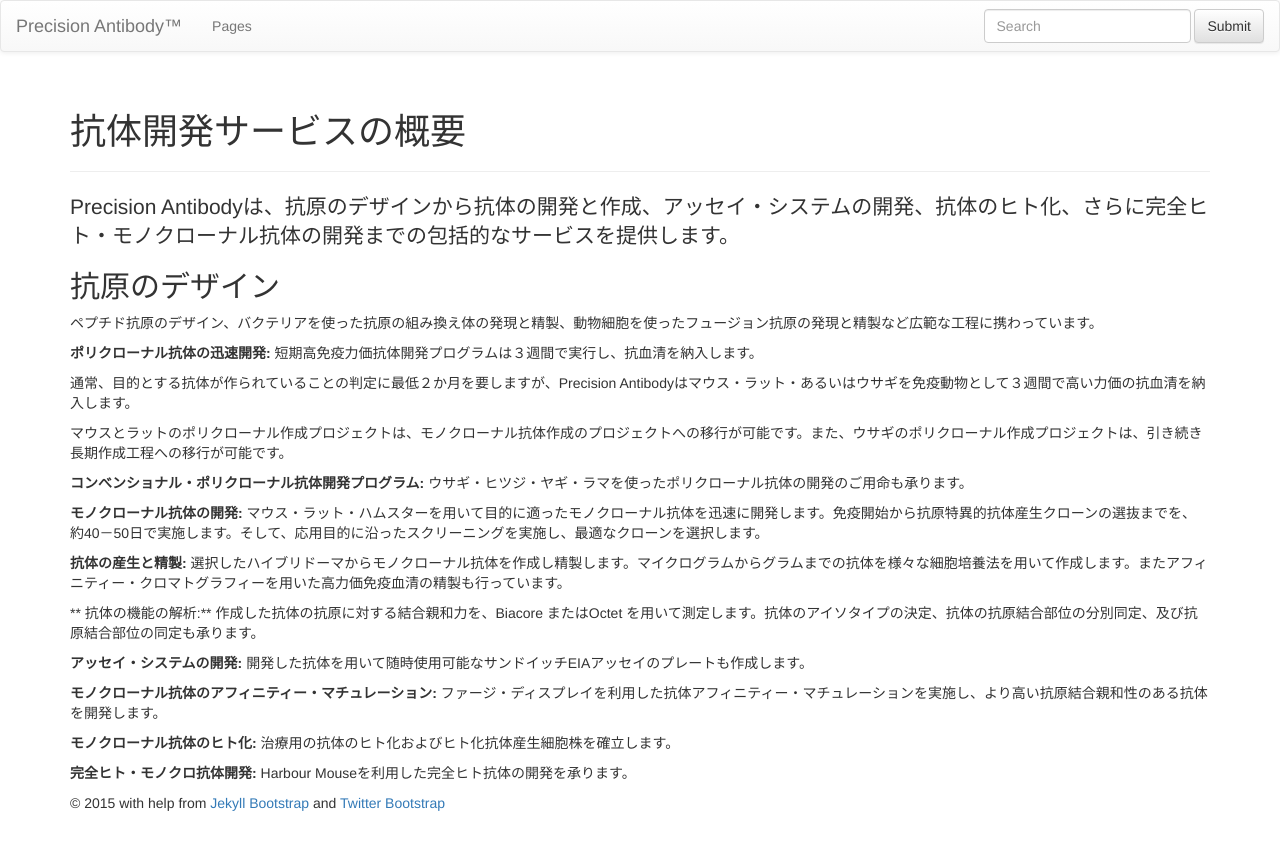
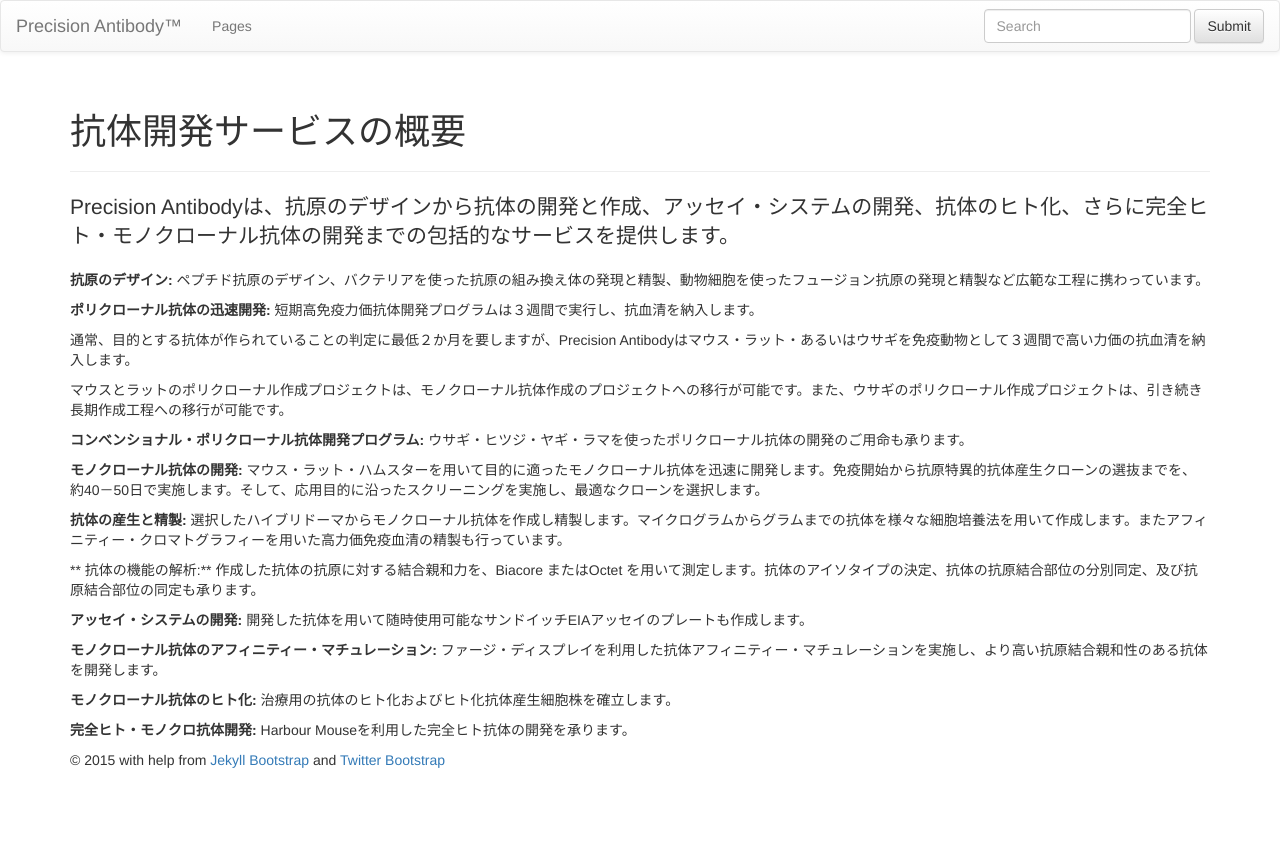
Before and after one commit to precisionantibody-jp/precisionantibody-jp.github.io, a Jekyll site: the page built from pages/03-custom-antibody-services/index.md, in a window 1280 px wide. Shown: the top 850 px of the page. Built offline with Jekyll 4.4.1, drawn with Linux system fonts in a browser that asks for light colours; nearby versions of some CDN libraries; library files that are not in the unit come from our copies.

```diff
--- a/pages/03-custom-antibody-services/index.md
+++ b/pages/03-custom-antibody-services/index.md
@@ -5,8 +5,7 @@ title: 抗体開発サービスの概要
 Precision Antibodyは、抗原のデザインから抗体の開発と作成、アッセイ・システムの開発、抗体のヒト化、さらに完全ヒト・モノクローナル抗体の開発までの包括的なサービスを提供します。
 {:.lead}
 
-抗原のデザイン
-------------
+**抗原のデザイン:**
 ペプチド抗原のデザイン、バクテリアを使った抗原の組み換え体の発現と精製、動物細胞を使ったフュージョン抗原の発現と精製など広範な工程に携わっています。
 
 **ポリクローナル抗体の迅速開発:**
```
